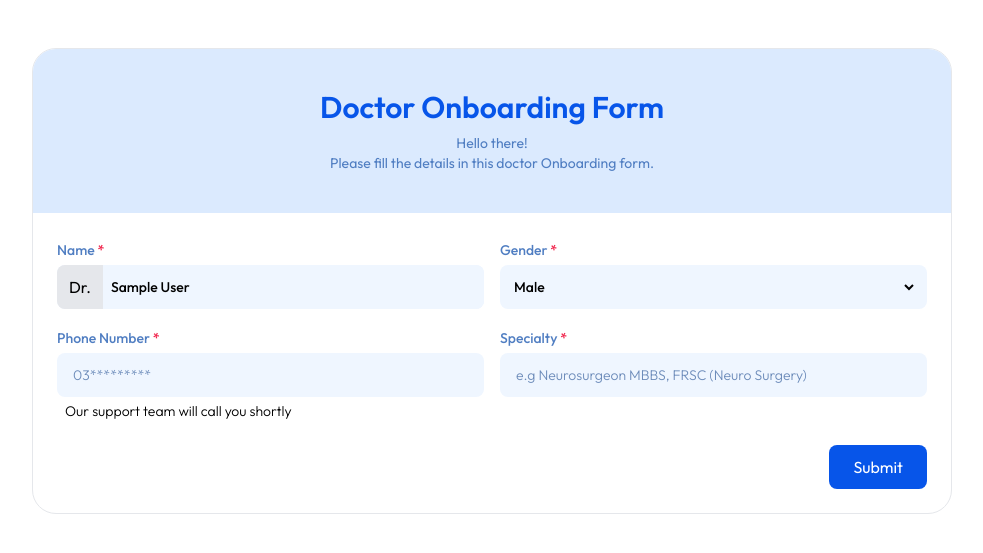
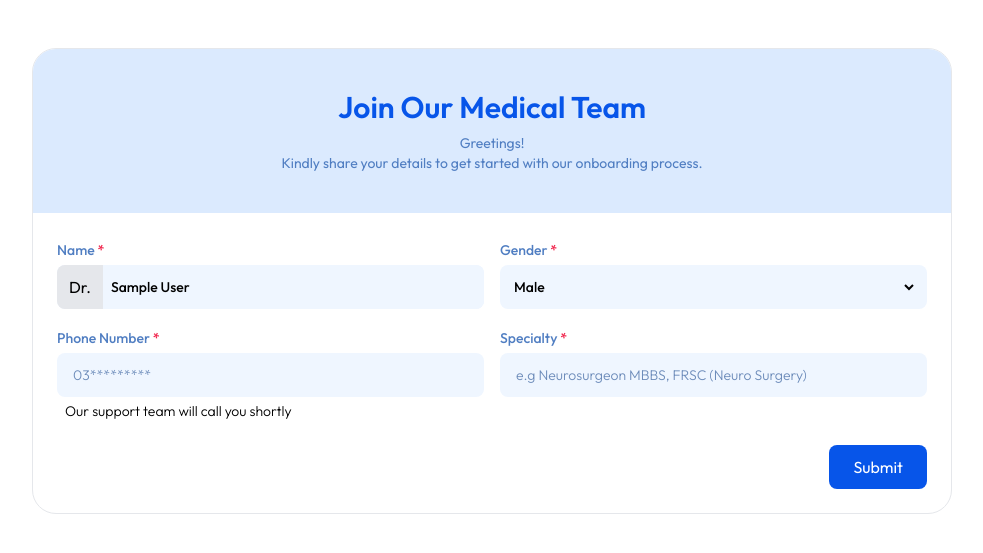
Before and after one commit to HuzaifaYaqoob/TraumaCare-Web, a Django app: a page that uses Trauma/templates/DoctorOnboarding.html in a window 1280 px wide. Shown: the part 128-681 px from the top of the page, without its empty margins (148-1131 px from the left). Run offline with Django 4.2, Linux system fonts and the light colour scheme; the visitor is signed in with stand-in values (Sample User, id 1); data comes from the database, SQL or seed files in the repository; data that the repository does not hold is empty; parts of the project's set-up code (start-up, migrations or seed data) failed here and were passed over; some libraries are stand-ins or nearby versions; some web fonts are replaced.

Commit message:
Auto commit at 2025-01-27 07:17:29

```diff
--- a/Trauma/templates/DoctorOnboarding.html
+++ b/Trauma/templates/DoctorOnboarding.html
@@ -11,8 +11,8 @@
 <section class="px-5 md:px-10 py-8 md:py-12 outfit-font">
     <div class="rounded-2xl sm:rounded-3xl overflow-hidden max-w-[920px] mx-auto border">
         <div class="w-full bg-blue-100 px-3 py-5 sm:py-10 space-y-2">
-            <h3 class="text-[#0755E9] font-semibold text-xl sm:text-3xl text-center outfit-font">Doctor Onboarding Form</h3>
-            <p class="text-center text-[#507EC2] text-xs sm:text-sm outfit-font">Hello there! <br> Please fill the details in this doctor Onboarding form.</p>
+            <h3 class="text-[#0755E9] font-semibold text-xl sm:text-3xl text-center outfit-font">Join Our Medical Team</h3>
+            <p class="text-center text-[#507EC2] text-xs sm:text-sm outfit-font">Greetings! <br> Kindly share your details to get started with our onboarding process.</p>
         </div>
         <form action="" method="POST" enctype="multipart/form-data" class="p-4 sm:p-5 md:p-6">
             {% csrf_token %}
```
